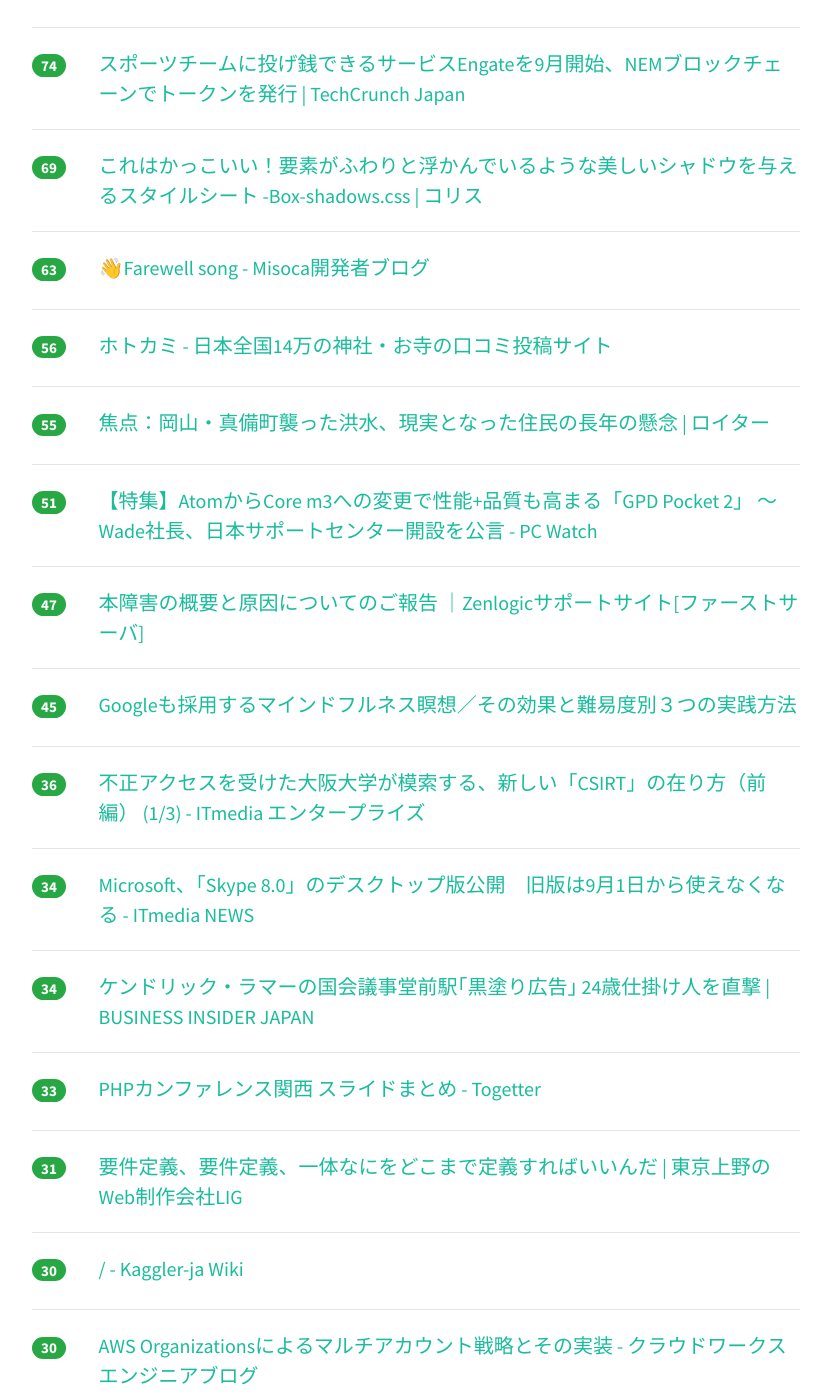
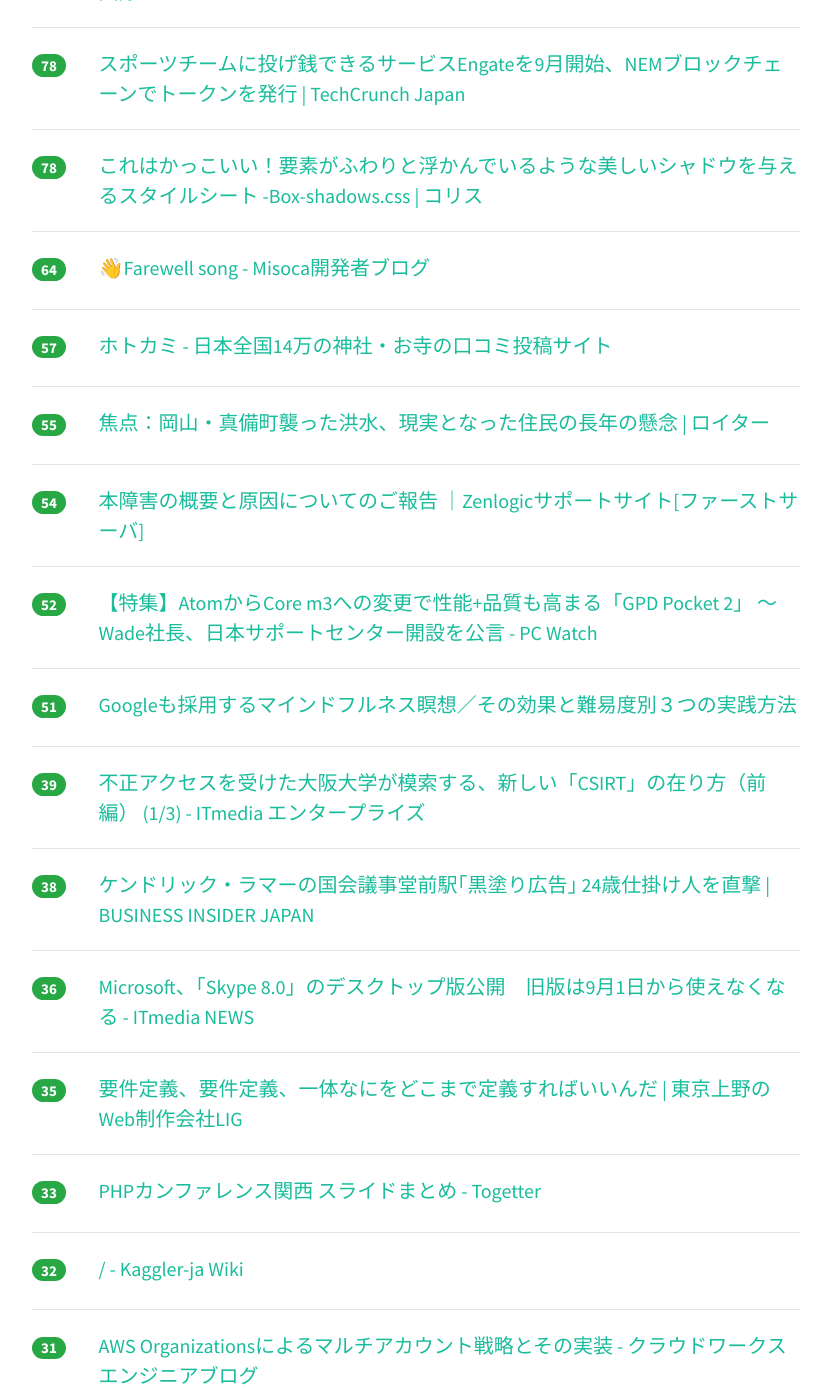
Before and after one commit to yatta47/hatena-matome-site, a Jekyll site: the page built from _posts/2018-07-17-hatena.md, in a window 1280 px wide and 1400 px high, scrolled down 1401 px. Shown: the whole window, without its empty margins (224-1055 px from the left). Built offline with Jekyll 4.4.1, drawn with Linux system fonts in a browser that asks for light colours; nearby versions of some CDN libraries; some of the changed text lies outside the part shown.

Commit message:
Updated 2018-07-17

```diff
--- a/_posts/2018-07-17-hatena.md
+++ b/_posts/2018-07-17-hatena.md
@@ -1,83 +1,83 @@
 ---
 layout: post
 title:  "2018-07-17 はてぶIT"
-date:   2018-07-17 16:02:55
+date:   2018-07-17 17:02:03
 tags: [it-hotentry]
 ---
 49 件のデータあり
 
 <hr><div class="row">
-<div class="col-1"><span class="badge badge-pill badge-success h2">236</span></div>
+<div class="col-1"><span class="badge badge-pill badge-success h2">280</span></div>
 <div class="col-11"><a href='https://hirata.blog/201807_vs-code-introduction/' target='_blank'>AtomユーザもSublimeユーザも、死角が無いエディタ「VS CODE」に乗り換えよう | WEBA</a></div>
 </div>
 <hr>
 <div class="row">
-<div class="col-1"><span class="badge badge-pill badge-success h2">226</span></div>
+<div class="col-1"><span class="badge badge-pill badge-success h2">236</span></div>
 <div class="col-11"><a href='http://blog.h13i32maru.jp/entry/2018/07/17/083215' target='_blank'>Jasper(GitHub用のIssue Reader)を無料にします - maru source</a></div>
 </div>
 <hr>
 <div class="row">
-<div class="col-1"><span class="badge badge-pill badge-success h2">173</span></div>
+<div class="col-1"><span class="badge badge-pill badge-success h2">191</span></div>
 <div class="col-11"><a href='http://www.afpbb.com/articles/-/3182640' target='_blank'>マスク氏、英洞窟ダイバーを「小児愛男」呼ばわり テスラ株下落　写真1枚　国際ニュース：AFPBB News</a></div>
 </div>
 <hr>
 <div class="row">
-<div class="col-1"><span class="badge badge-pill badge-success h2">159</span></div>
+<div class="col-1"><span class="badge badge-pill badge-success h2">169</span></div>
 <div class="col-11"><a href='https://internet.watch.impress.co.jp/docs/yajiuma/1133071.html' target='_blank'>国内初？ iOSの「AirDrop」を使った電車内でのわいせつ画像送信で会社員逮捕【やじうまWatch】 - INTERNET Watch</a></div>
 </div>
 <hr>
 <div class="row">
-<div class="col-1"><span class="badge badge-pill badge-success h2">146</span></div>
+<div class="col-1"><span class="badge badge-pill badge-success h2">167</span></div>
 <div class="col-11"><a href='https://jumpei-ikegami.hatenablog.com/entry/2018/07/16/124333' target='_blank'>サイ本こと『JavaScript 第6版』全800ページを読破し、1万行のesaにまとめてわかった5つのこと - #がみぶろ</a></div>
 </div>
 <hr>
 <div class="row">
-<div class="col-1"><span class="badge badge-pill badge-success h2">129</span></div>
+<div class="col-1"><span class="badge badge-pill badge-success h2">142</span></div>
 <div class="col-11"><a href='https://www.lambdanote.com/blogs/news/article-6' target='_blank'>『みんなのデータ構造』発売および予約開始のお知らせ – 技術書出版と販売のラムダノート</a></div>
 </div>
 <hr>
 <div class="row">
-<div class="col-1"><span class="badge badge-pill badge-success h2">113</span></div>
+<div class="col-1"><span class="badge badge-pill badge-success h2">127</span></div>
 <div class="col-11"><a href='https://diamond.jp/articles/-/174855' target='_blank'>マイクロソフトはなぜスマホ時代の敗者となったのか、元アスキー西和彦が語る | 今月の主筆　アスキー創業者　東大大学院IoTメディアラボディレクター　西 和彦 | ダイヤモンド・オンラ</a></div>
 </div>
 <hr>
 <div class="row">
-<div class="col-1"><span class="badge badge-pill badge-success h2">99</span></div>
+<div class="col-1"><span class="badge badge-pill badge-success h2">101</span></div>
 <div class="col-11"><a href='https://everyrfc.org/' target='_blank'>everyRFC</a></div>
 </div>
 <hr>
 <div class="row">
-<div class="col-1"><span class="badge badge-pill badge-success h2">97</span></div>
+<div class="col-1"><span class="badge badge-pill badge-success h2">100</span></div>
 <div class="col-11"><a href='http://www.itmedia.co.jp/news/articles/1807/17/news043.html' target='_blank'>Amazonプライムデー初日、世界でアクセス問題発生 - ITmedia NEWS</a></div>
 </div>
 <hr>
 <div class="row">
-<div class="col-1"><span class="badge badge-pill badge-success h2">91</span></div>
+<div class="col-1"><span class="badge badge-pill badge-success h2">96</span></div>
+<div class="col-11"><a href='https://note.mu/shogoyamada/n/n043aa4b7750e' target='_blank'>Flutterを触りまくったので知見を公開する｜shogo yamada｜note</a></div>
+</div>
+<hr>
+<div class="row">
+<div class="col-1"><span class="badge badge-pill badge-success h2">95</span></div>
 <div class="col-11"><a href='http://www.afpbb.com/articles/-/3182640?cx_amp=all' target='_blank'>マスク氏、英洞窟ダイバーを「小児愛男」呼ばわり テスラ株下落　写真1枚　国際ニュース：AFPBB News</a></div>
 </div>
 <hr>
 <div class="row">
-<div class="col-1"><span class="badge badge-pill badge-success h2">91</span></div>
-<div class="col-11"><a href='https://note.mu/shogoyamada/n/n043aa4b7750e' target='_blank'>Flutterを触りまくったので知見を公開する｜shogo yamada｜note</a></div>
-</div>
-<hr>
-<div class="row">
-<div class="col-1"><span class="badge badge-pill badge-success h2">74</span></div>
+<div class="col-1"><span class="badge badge-pill badge-success h2">78</span></div>
 <div class="col-11"><a href='https://jp.techcrunch.com/2018/07/17/engate-cheer-for-sports-with-tokens/' target='_blank'>スポーツチームに投げ銭できるサービスEngateを9月開始、NEMブロックチェーンでトークンを発行 | TechCrunch Japan</a></div>
 </div>
 <hr>
 <div class="row">
-<div class="col-1"><span class="badge badge-pill badge-success h2">69</span></div>
+<div class="col-1"><span class="badge badge-pill badge-success h2">78</span></div>
 <div class="col-11"><a href='https://coliss.com/articles/build-websites/operation/css/collection-of-css-box-shadow.html' target='_blank'>これはかっこいい！要素がふわりと浮かんでいるような美しいシャドウを与えるスタイルシート -Box-shadows.css | コリス</a></div>
 </div>
 <hr>
 <div class="row">
-<div class="col-1"><span class="badge badge-pill badge-success h2">63</span></div>
+<div class="col-1"><span class="badge badge-pill badge-success h2">64</span></div>
 <div class="col-11"><a href='https://tech.misoca.jp/entry/2018/07/17/113523' target='_blank'>👋Farewell song - Misoca開発者ブログ</a></div>
 </div>
 <hr>
 <div class="row">
-<div class="col-1"><span class="badge badge-pill badge-success h2">56</span></div>
+<div class="col-1"><span class="badge badge-pill badge-success h2">57</span></div>
 <div class="col-11"><a href='https://hotokami.jp/' target='_blank'>ホトカミ - 日本全国14万の神社・お寺の口コミ投稿サイト</a></div>
 </div>
 <hr>
@@ -87,33 +87,38 @@ tags: [it-hotentry]
 </div>
 <hr>
 <div class="row">
-<div class="col-1"><span class="badge badge-pill badge-success h2">51</span></div>
+<div class="col-1"><span class="badge badge-pill badge-success h2">54</span></div>
+<div class="col-11"><a href='https://zenlogic.jp/news/status/syogai/cause/' target='_blank'>本障害の概要と原因についてのご報告 ｜Zenlogicサポートサイト[ファーストサーバ]</a></div>
+</div>
+<hr>
+<div class="row">
+<div class="col-1"><span class="badge badge-pill badge-success h2">52</span></div>
 <div class="col-11"><a href='https://pc.watch.impress.co.jp/docs/topic/feature/1133028.html' target='_blank'>【特集】AtomからCore m3への変更で性能+品質も高まる「GPD Pocket 2」 ～Wade社長、日本サポートセンター開設を公言 - PC Watch</a></div>
 </div>
 <hr>
 <div class="row">
-<div class="col-1"><span class="badge badge-pill badge-success h2">47</span></div>
-<div class="col-11"><a href='https://zenlogic.jp/news/status/syogai/cause/' target='_blank'>本障害の概要と原因についてのご報告 ｜Zenlogicサポートサイト[ファーストサーバ]</a></div>
-</div>
-<hr>
-<div class="row">
-<div class="col-1"><span class="badge badge-pill badge-success h2">45</span></div>
+<div class="col-1"><span class="badge badge-pill badge-success h2">51</span></div>
 <div class="col-11"><a href='https://life-and-mind.com/mindfulness-meditation-10304' target='_blank'>Googleも採用するマインドフルネス瞑想／その効果と難易度別３つの実践方法</a></div>
 </div>
 <hr>
 <div class="row">
-<div class="col-1"><span class="badge badge-pill badge-success h2">36</span></div>
+<div class="col-1"><span class="badge badge-pill badge-success h2">39</span></div>
 <div class="col-11"><a href='http://www.itmedia.co.jp/enterprise/articles/1807/17/news008.html' target='_blank'>不正アクセスを受けた大阪大学が模索する、新しい「CSIRT」の在り方（前編） (1/3) - ITmedia エンタープライズ</a></div>
 </div>
 <hr>
 <div class="row">
-<div class="col-1"><span class="badge badge-pill badge-success h2">34</span></div>
+<div class="col-1"><span class="badge badge-pill badge-success h2">38</span></div>
+<div class="col-11"><a href='https://www.businessinsider.jp/post-171219' target='_blank'>ケンドリック・ラマーの国会議事堂前駅｢黒塗り広告｣ 24歳仕掛け人を直撃 | BUSINESS INSIDER JAPAN</a></div>
+</div>
+<hr>
+<div class="row">
+<div class="col-1"><span class="badge badge-pill badge-success h2">36</span></div>
 <div class="col-11"><a href='http://www.itmedia.co.jp/news/articles/1807/17/news047.html' target='_blank'>Microsoft、「Skype 8.0」のデスクトップ版公開　旧版は9月1日から使えなくなる - ITmedia NEWS</a></div>
 </div>
 <hr>
 <div class="row">
-<div class="col-1"><span class="badge badge-pill badge-success h2">34</span></div>
-<div class="col-11"><a href='https://www.businessinsider.jp/post-171219' target='_blank'>ケンドリック・ラマーの国会議事堂前駅｢黒塗り広告｣ 24歳仕掛け人を直撃 | BUSINESS INSIDER JAPAN</a></div>
+<div class="col-1"><span class="badge badge-pill badge-success h2">35</span></div>
+<div class="col-11"><a href='https://liginc.co.jp/398036' target='_blank'>要件定義、要件定義、一体なにをどこまで定義すればいいんだ | 東京上野のWeb制作会社LIG</a></div>
 </div>
 <hr>
 <div class="row">
@@ -122,18 +127,23 @@ tags: [it-hotentry]
 </div>
 <hr>
 <div class="row">
-<div class="col-1"><span class="badge badge-pill badge-success h2">31</span></div>
-<div class="col-11"><a href='https://liginc.co.jp/398036' target='_blank'>要件定義、要件定義、一体なにをどこまで定義すればいいんだ | 東京上野のWeb制作会社LIG</a></div>
-</div>
-<hr>
-<div class="row">
-<div class="col-1"><span class="badge badge-pill badge-success h2">30</span></div>
+<div class="col-1"><span class="badge badge-pill badge-success h2">32</span></div>
 <div class="col-11"><a href='http://kaggler-ja-wiki.herokuapp.com/' target='_blank'>/ - Kaggler-ja Wiki</a></div>
 </div>
 <hr>
 <div class="row">
-<div class="col-1"><span class="badge badge-pill badge-success h2">30</span></div>
+<div class="col-1"><span class="badge badge-pill badge-success h2">31</span></div>
 <div class="col-11"><a href='http://engineer.crowdworks.jp/entry/2018/07/17/103453' target='_blank'>AWS Organizationsによるマルチアカウント戦略とその実装 - クラウドワークス エンジニアブログ</a></div>
+</div>
+<hr>
+<div class="row">
+<div class="col-1"><span class="badge badge-pill badge-success h2">28</span></div>
+<div class="col-11"><a href='https://anond.hatelabo.jp/20180717123335' target='_blank'>なぜ人はロボットの胸部に肉食動物の顔をつけたがるのか</a></div>
+</div>
+<hr>
+<div class="row">
+<div class="col-1"><span class="badge badge-pill badge-success h2">27</span></div>
+<div class="col-11"><a href='http://gendai.ismedia.jp/articles/-/56564' target='_blank'>AIが絶対に人間を超えられない「根本的な理由」を知ってますか（西垣 通,千葉 雅也） | 現代ビジネス | 講談社（1/4）</a></div>
 </div>
 <hr>
 <div class="row">
@@ -142,23 +152,18 @@ tags: [it-hotentry]
 </div>
 <hr>
 <div class="row">
-<div class="col-1"><span class="badge badge-pill badge-success h2">25</span></div>
+<div class="col-1"><span class="badge badge-pill badge-success h2">26</span></div>
 <div class="col-11"><a href='http://www.itmedia.co.jp/news/articles/1807/17/news065.html' target='_blank'>「年齢が高いほど過激な意見を持ちやすい」――富士通総研のレポート「ネットは社会を分断するか？」が話題 - ITmedia NEWS</a></div>
 </div>
 <hr>
 <div class="row">
-<div class="col-1"><span class="badge badge-pill badge-success h2">24</span></div>
-<div class="col-11"><a href='http://gendai.ismedia.jp/articles/-/56564' target='_blank'>AIが絶対に人間を超えられない「根本的な理由」を知ってますか（西垣 通,千葉 雅也） | 現代ビジネス | 講談社（1/4）</a></div>
+<div class="col-1"><span class="badge badge-pill badge-success h2">23</span></div>
+<div class="col-11"><a href='https://blog.toshimaru.net/rubocop-rails-config/' target='_blank'>RuboCopチームにgemの名前を譲った話 - Hack Your Design!</a></div>
 </div>
 <hr>
 <div class="row">
 <div class="col-1"><span class="badge badge-pill badge-success h2">22</span></div>
 <div class="col-11"><a href='https://togetter.com/li/1247322' target='_blank'>“彼女”の圧倒的勝利！「残念ながら完璧です」「効果がわからないものはオカルト」 #ロボコン 東大生が名言連発＆ネーミングセンスありすぎと話題に - Togetter</a></div>
-</div>
-<hr>
-<div class="row">
-<div class="col-1"><span class="badge badge-pill badge-success h2">22</span></div>
-<div class="col-11"><a href='https://blog.toshimaru.net/rubocop-rails-config/' target='_blank'>RuboCopチームにgemの名前を譲った話 - Hack Your Design!</a></div>
 </div>
 <hr>
 <div class="row">
@@ -169,11 +174,6 @@ tags: [it-hotentry]
 <div class="row">
 <div class="col-1"><span class="badge badge-pill badge-success h2">20</span></div>
 <div class="col-11"><a href='https://internet.watch.impress.co.jp/docs/yajiuma/1133072.html' target='_blank'>「昔は真夏にエアコンなしでも平気だった」を論破する、70年代の気温データが話題に【やじうまWatch】 - INTERNET Watch</a></div>
-</div>
-<hr>
-<div class="row">
-<div class="col-1"><span class="badge badge-pill badge-success h2">20</span></div>
-<div class="col-11"><a href='https://anond.hatelabo.jp/20180717123335' target='_blank'>なぜ人はロボットの胸部に肉食動物の顔をつけたがるのか</a></div>
 </div>
 <hr>
 <div class="row">
```
